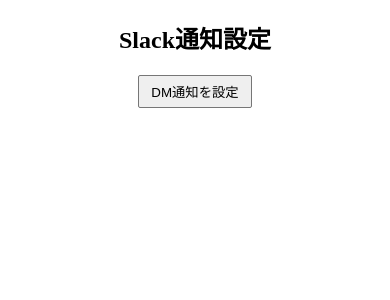
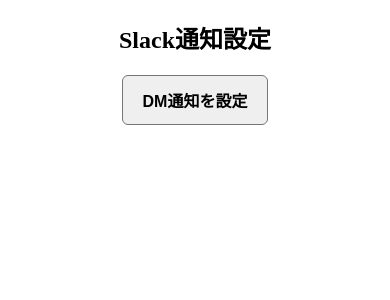
Before and after one commit to vinylhousegarage/jpeg-to-json, a React (Vite) app in the folder frontend/: page / in a window 390 px wide. Shown: the top 300 px of the page. Built offline with nearby package versions, Linux system fonts and the light colour scheme.

Commit message:
style(frontend/styles): improve mobile button sizing

```diff
--- a/frontend/src/styles/button.ts
+++ b/frontend/src/styles/button.ts
@@ -1,13 +1,18 @@
-import React from 'react';
+import type React from 'react';
 
 export const standardButtonStyle: React.CSSProperties = {
-  display: 'inline-block',
-  padding: '6px 12px',
+  display: 'inline-flex',
+  alignItems: 'center',
+  justifyContent: 'center',
+  minHeight: '48px',
+  padding: '12px 20px',
   backgroundColor: '#efefef',
   border: '1px solid #767676',
-  borderRadius: '2px',
+  borderRadius: '6px',
   cursor: 'pointer',
-  fontSize: '13.33px',
+  fontSize: '16px',
+  fontWeight: 600,
   color: 'black',
   textAlign: 'center',
+  boxSizing: 'border-box',
 };
```
